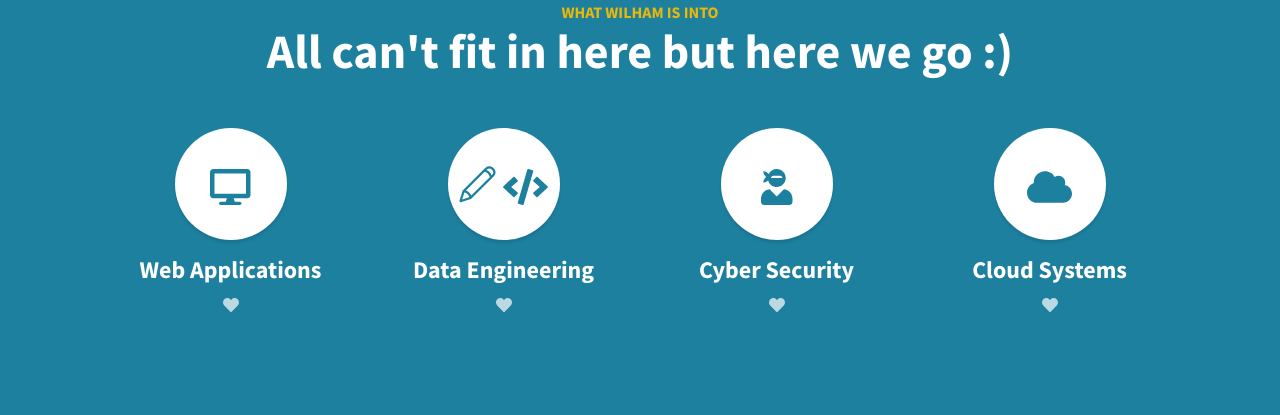
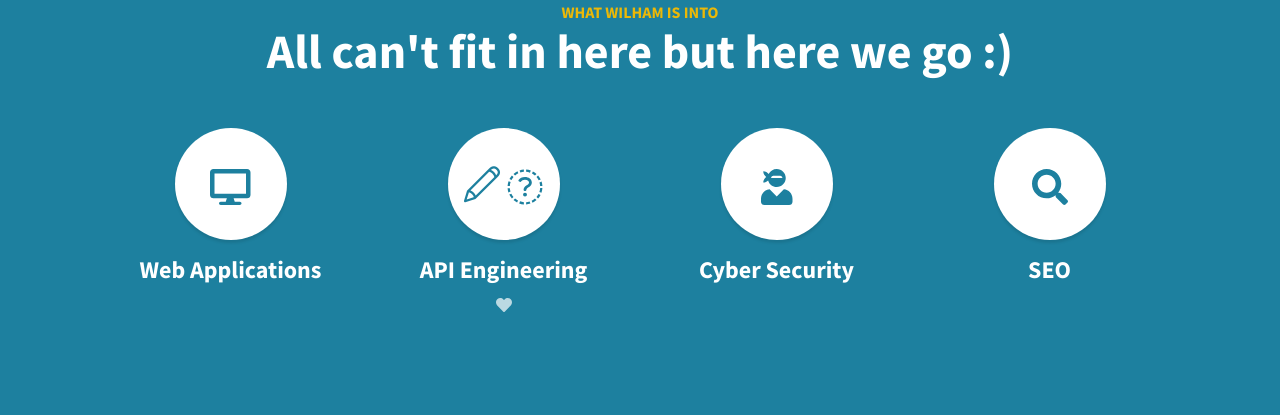
Before and after one commit to wilham-lynce/wilham-lynce.github.io, a plain HTML site: page index.html in a window 1280 px wide. Shown: the part 1665-2080 px from the top of the page. Drawn offline with nearby package versions, Linux system fonts and the light colour scheme.

Commit message:
changes to main

```diff
--- a/index.html
+++ b/index.html
@@ -73,11 +73,13 @@
                     <div class="col-lg-3 col-md-6 mb-5 mb-lg-0">
                         <span class="service-icon rounded-circle mx-auto mb-3"></i> <i class="fa fa-desktop" aria-hidden="true"></i></span>
                         <h4><strong>Web Applications</strong></h4>
-                        <p class="text-faded mb-0"><i class="fas fa-heart"></i></p>
+                        <p class="text-faded mb-0">
+                        <!-- <i class="fas fa-heart"></i> -->
+                        </p>
                     </div>
                     <div class="col-lg-3 col-md-6 mb-5 mb-lg-0">
-                        <span class="service-icon rounded-circle mx-auto mb-3"><i class="icon-pencil"></i> <i class="fa fa-code" aria-hidden="true"></i></span>
-                        <h4><strong>Data Engineering</strong></h4>
+                        <span class="service-icon rounded-circle mx-auto mb-3"><i class="icon-pencil"></i> <i class="fa fa-gear"></i></span>
+                        <h4><strong>API Engineering</strong></h4>
                         <p class="text-faded mb-0"><i class="fas fa-heart"></i></p>
                     </div>
                     <div class="col-lg-3 col-md-6 mb-5 mb-md-0">
@@ -85,16 +87,16 @@
                         <h4><strong>Cyber Security</strong></h4>
                         <p class="text-faded mb-0">
                             <!-- Millions of users -->
-                            <i class="fas fa-heart"></i>
+                            <!-- <i class="fas fa-heart"></i> -->
                             <!-- Start Bootstrap! -->
                         </p>
                     </div>
                     <div class="col-lg-3 col-md-6">
-                        <span class="service-icon rounded-circle mx-auto mb-3"><i class="fa fa-cloud" aria-hidden="true"></i></span>
-                        <h4><strong>Cloud Systems</strong></h4>
+                        <span class="service-icon rounded-circle mx-auto mb-3"><i class="fa fa-search" aria-hidden="true"></i></span>
+                        <h4><strong>SEO</strong></h4>
                         <p class="text-faded mb-0">
                             <!-- I mustache you a question... -->
-                            <i class="fas fa-heart"></i>
+                            <!-- <i class="fas fa-heart"></i> -->
                         </p>
                     </div>
                 </div>
@@ -186,10 +188,10 @@
                         <a class="social-link rounded-circle text-white mr-3" href="https://www.linkedin.com/in/wilham-opoku-danquah/"><i class="icon-social-linkedin"></i></a>
                     </li>
                     <li class="list-inline-item">
-                        <a class="social-link rounded-circle text-white mr-3" href="#!"><i class="icon-social-twitter"></i></a>
+                        <a class="social-link rounded-circle text-white mr-3" href="#!"><i class="icon-social-twitter">twitter.com/lynce6</i></a>
                     </li>
                     <li class="list-inline-item">
-                        <a class="social-link rounded-circle text-white" href="#!"><i class="icon-social-github"></i></a>
+                        <a class="social-link rounded-circle text-white" href="#!"><i class="icon-social-github">github.com/wilham-lynce</i></a>
                     </li>
                 </ul>
                 <p class="text-muted small mb-0">Copyright &copy; Wilham Lynce - 2023</p>
```
